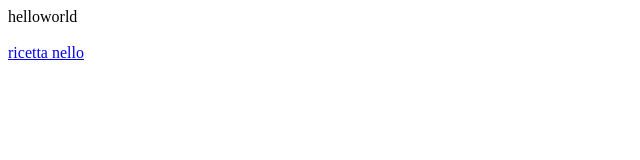
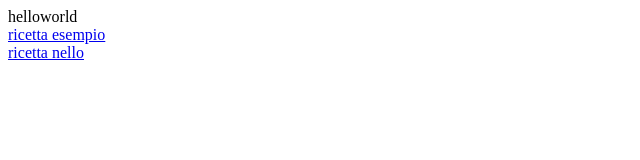
Before and after one commit to nellinomontuori/nellinomontuori.github.io, a plain HTML site: page index.html in a window 1280 px wide. Shown: the whole page, without its empty margins (0-640 px from the left). Drawn offline with Linux system fonts and the light colour scheme.

Commit message:
recipe mod 15

```diff
--- a/index.html
+++ b/index.html
@@ -6,7 +6,7 @@
 </head>
 <body>
 helloworld <br>
-<a href="https://exemple/recipe.html" target="_blank"></a> <br >
+<a href="https://exemple/recipe.html" target="_blank">ricetta esempio</a> <br >
 <a href="https://nellinomontuori.github.io/recipe/index.html" target="_blank">ricetta nello</a>
 </body>
 </html>
```
